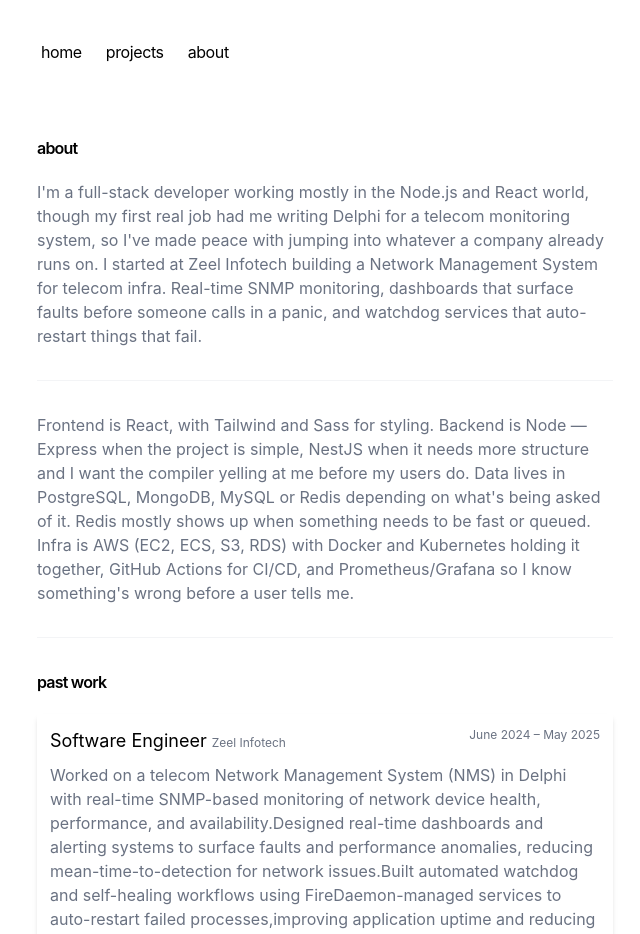
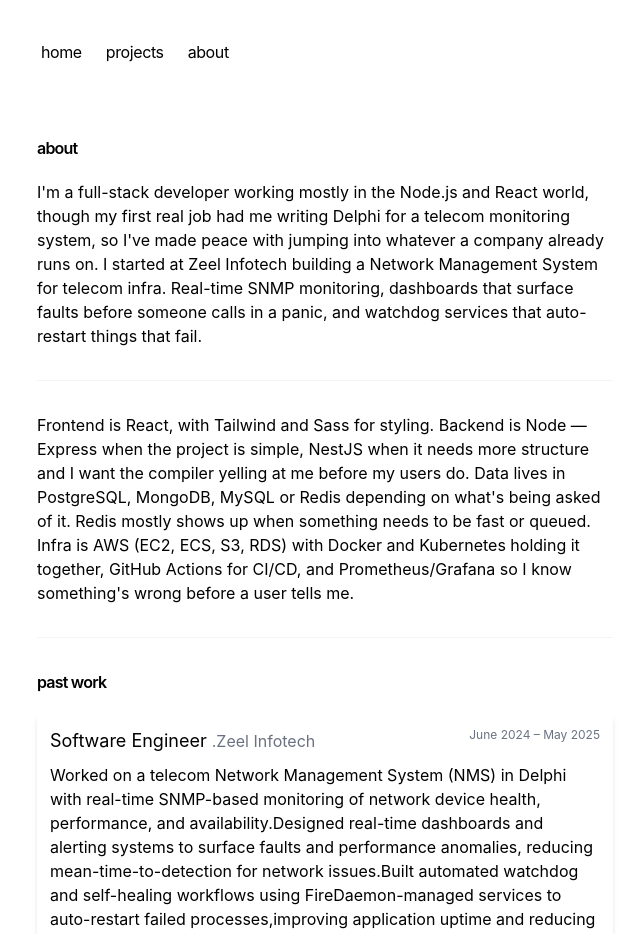
Before and after one commit to jignesh1001/blog, a Next.js app: page /about in a window 1280 px wide. Shown: the top 934 px of the page, without its empty margins (315-955 px from the left). Built offline with nearby package versions, Linux system fonts and the light colour scheme.

Commit message:
change font color and section heading

```diff
--- a/app/about/page.tsx
+++ b/app/about/page.tsx
@@ -15,7 +15,7 @@ export default function Page() {
       <h1 className="font-semibold tracking-tighter mb-5">about</h1>
 
       <div className="space-y-6">
-        <p className="text-gray-500">
+        <p className="">
           I'm a full-stack developer working mostly in the Node.js and React
           world, though my first real job had me writing Delphi for a telecom
           monitoring system, so I've made peace with jumping into whatever a
@@ -27,7 +27,7 @@ export default function Page() {
       </div>
       <hr className="mt-8 mb-8 border-t border-gray-100" />
       <div className="space-y-6">
-        <p className="text-gray-500">
+        <p className="">
           Frontend is React, with Tailwind and Sass for styling. Backend is Node
           — Express when the project is simple, NestJS when it needs more
           structure and I want the compiler yelling at me before my users do.
@@ -49,12 +49,12 @@ export default function Page() {
             <div className="flex justify-between items-start mb-2">
               <p className="text-white-200 text-lg">
                 {exp.role}{" "}
-                <span className="text-xs text-gray-500">{exp.company}</span>
+                <span className="text-base text-gray-500">.{exp.company}</span>
               </p>
               <span className=" text-gray-500 text-xs">{exp.period}</span>
             </div>
 
-            <p className=" text-gray-500 mb-4">{exp.description}</p>
+            <p className="mb-4">{exp.description}</p>
 
             {/* <div className="flex flex-wrap gap-2 ">
               {exp.tech.map((tech) => (
```
